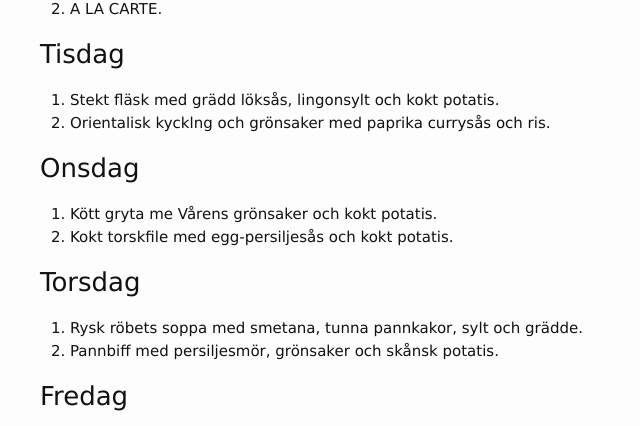
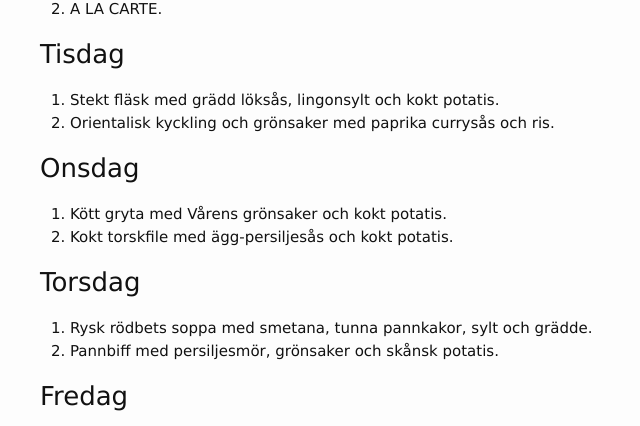
Before and after one commit to FarInn62/farinn62.github.io, a Jekyll site: the page built from lunch.md, in a window 1280 px wide. Shown: the part 301-727 px from the top of the page, without its empty margins (230-870 px from the left). Built offline with Jekyll 4.4.1, drawn with Linux system fonts in a browser that asks for light colours.

Commit message:
Update lunch.md

```diff
--- a/lunch.md
+++ b/lunch.md
@@ -18,16 +18,16 @@ Alla rätter: 80:- Take way: 60:-
 ### Tisdag
 
 1. Stekt fläsk med grädd löksås, lingonsylt och kokt potatis.
-2. Orientalisk kycklng och grönsaker med paprika currysås och ris.
+2. Orientalisk kyckling och grönsaker med paprika currysås och ris.
 
 ### Onsdag
 
-1. Kött gryta me Vårens grönsaker och kokt potatis.
-2. Kokt torskfile med egg-persiljesås och kokt potatis.
+1. Kött gryta med Vårens grönsaker och kokt potatis.
+2. Kokt torskfile med ägg-persiljesås och kokt potatis.
 
 ### Torsdag
 
-1. Rysk röbets soppa med smetana, tunna pannkakor, sylt och grädde.
+1. Rysk rödbets soppa med smetana, tunna pannkakor, sylt och grädde.
 2. Pannbiff med persiljesmör, grönsaker och skånsk potatis.
 
 ### Fredag
```
